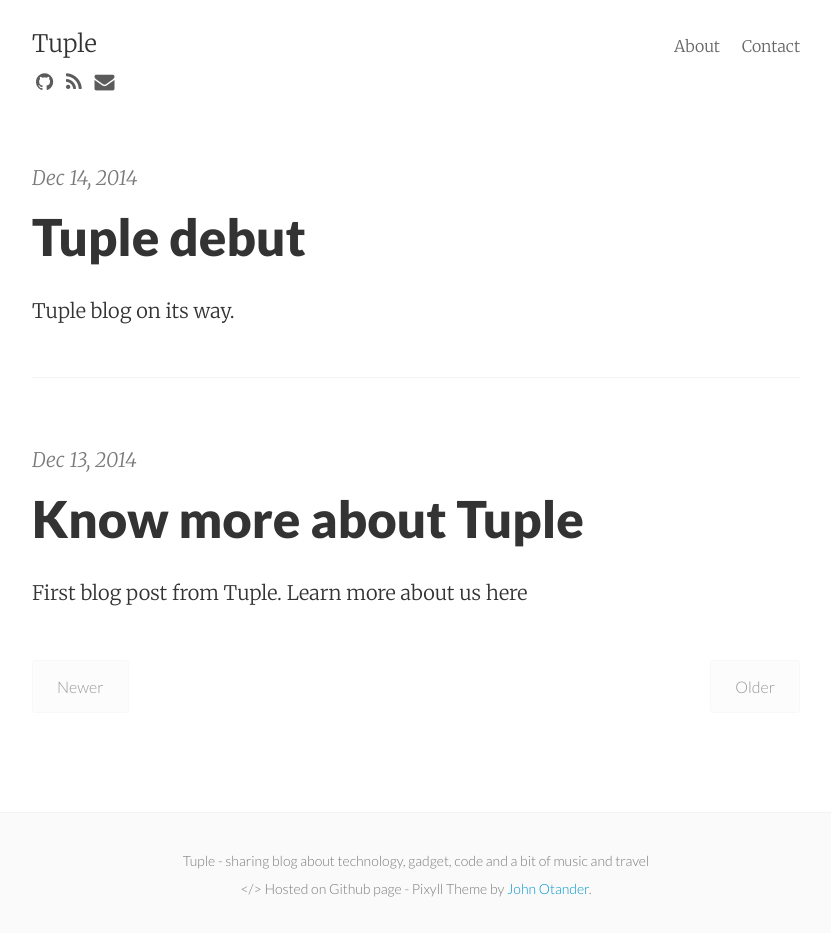
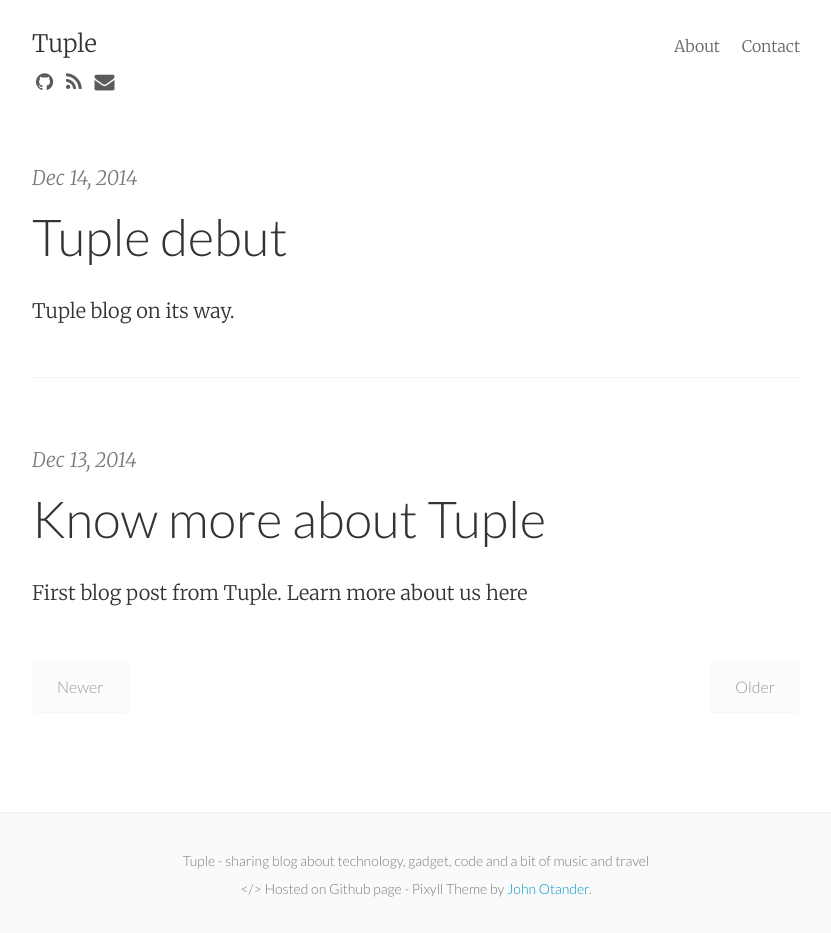
Before and after one commit to tupleblog/oldblog, a Jekyll site: the page built from index.html, in a window 1280 px wide. Shown: the whole page, without its empty margins (224-1055 px from the left). Built offline with Jekyll 4.4.1, drawn with Linux system fonts in a browser that asks for light colours; nearby versions of some CDN libraries; the list of posts is cut into pages by our own code.

```diff
--- a/_sass/_main.scss
+++ b/_sass/_main.scss
@@ -59,7 +59,7 @@ body {
 
 .site-header a {
   color: #333;
-  font-weight: 300;
+  font-weight: 200;
 }
 
 .site-header nav a {
@@ -111,7 +111,7 @@ body {
 
 .post-link .post-title {
   margin-top: 0;
-  font-weight: 600;
+  font-weight: 400;
   color: #333;
 }
 
@@ -124,7 +124,7 @@ body {
 
 .post-footer .avatar {
   margin: 2rem 0;
-  width: 100px;
+  width: 60px;
   border-radius: 50%;
 }
 
@@ -168,7 +168,7 @@ body {
 .post-meta {
   width: auto;
   font-size: 1rem;
-  font-weight: 300;
+  font-weight: 200;
   margin: 0;
   padding: .25em 0;
   color: #7a7a7a;
@@ -177,7 +177,7 @@ body {
 
 .pagination .button {
   font-size: 1rem;
-  font-weight: 300;
+  font-weight: 200;
   letter-spacing: 1px;
 }
 
@@ -195,7 +195,7 @@ body {
 
 form {
   font-family: 'Lato', 'Helvetica Neue', Helvetica, sans-serif;
-  font-weight: 300;
+  font-weight: 200;
   font-size: 1rem;
 }
 
@@ -204,7 +204,7 @@ textarea.input {
 }
 
 p {
-  font-weight: 300;
+  font-weight: 200;
   line-height: 1.5;
   color: #333;
 }
@@ -262,7 +262,7 @@ h5,
 h6,
 .h6 {
   font-family: "Lato", 'Helvetica Neue', Helvetica, sans-serif;
-  font-weight: 900;
+  font-weight: 400;
   line-height: 1.2;
   margin: 1em 0 0.5em;
 }
```
